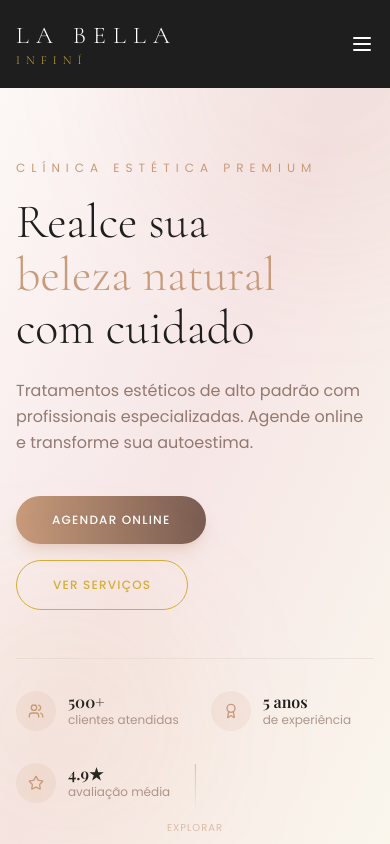
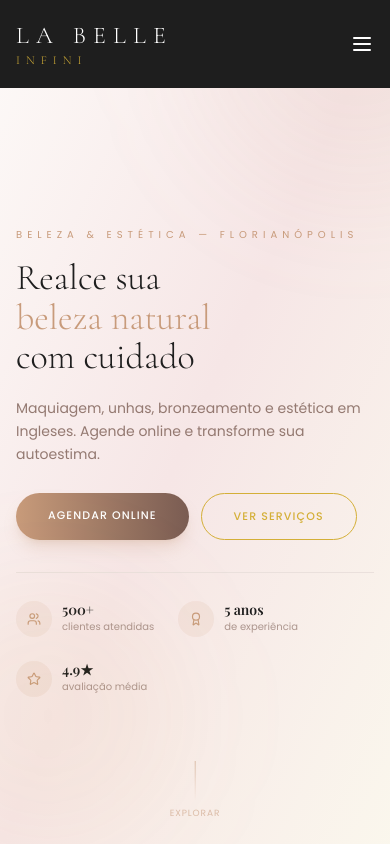
Before and after one commit to yorkt1/La-bella, a Next.js app in the folder apps/web/: page / in a window 390 px wide. Shown: the top 844 px of the page. Built offline with nearby package versions, Linux system fonts and the light colour scheme.

Commit message:
pode dale

```diff
--- a/apps/web/src/app/admin/login/page.tsx
+++ b/apps/web/src/app/admin/login/page.tsx
@@ -50,13 +50,13 @@ export default function LoginPage() {
             className="text-3xl font-light text-white tracking-[0.3em] uppercase"
             style={{ fontFamily: 'var(--font-cormorant)' }}
           >
-            La Bella
+            La Belle
           </p>
           <p
             className="text-sm font-light text-[#D4AF37] tracking-[0.5em] uppercase"
             style={{ fontFamily: 'var(--font-cormorant)' }}
           >
-            Infiní
+            Infini
           </p>
           <p
             className="text-white/40 text-xs tracking-widest uppercase mt-3"
--- a/apps/web/src/app/contato/page.tsx
+++ b/apps/web/src/app/contato/page.tsx
@@ -5,7 +5,7 @@ import { MapPin, Phone, Mail, Clock, MessageCircle } from 'lucide-react'
 
 export const metadata: Metadata = {
   title: 'Contato',
-  description: 'Entre em contato com a La Bella Infiní. Endereço, telefone, WhatsApp e horários de funcionamento.',
+  description: 'Entre em contato com a La Belle Infini. Endereço, telefone, WhatsApp e horários de funcionamento.',
 }
 
 export default function ContatoPage() {
--- a/apps/web/src/app/layout.tsx
+++ b/apps/web/src/app/layout.tsx
@@ -26,16 +26,16 @@ const poppins = Poppins({
 
 export const metadata: Metadata = {
   title: {
-    template: '%s | La Bella Infiní',
-    default: 'La Bella Infiní — Clínica Estética Premium',
+    template: '%s | La Belle Infini',
+    default: 'La Belle Infini — Beleza & Estética em Florianópolis',
   },
   description:
-    'Tratamentos estéticos de alto padrão com agendamento online 24h. Facial, cílios, sobrancelhas e muito mais. Agende agora!',
+    'Espaço completo de beleza em Ingleses, Florianópolis. Maquiagem profissional, unhas, bronzeamento, estética e muito mais. Agende online!',
   keywords: ['clínica estética', 'agendamento online', 'facial', 'cílios', 'sobrancelhas', 'beleza'],
   openGraph: {
     type: 'website',
     locale: 'pt_BR',
-    siteName: 'La Bella Infiní',
+    siteName: 'La Belle Infini',
   },
 }
 
@@ -45,7 +45,7 @@ export default function RootLayout({ children }: { children: React.ReactNode })
       lang="pt-BR"
       className={`${cormorant.variable} ${playfair.variable} ${poppins.variable}`}
     >
-      <body className="bg-white antialiased">{children}</body>
+      <body className="bg-white antialiased overflow-x-hidden">{children}</body>
     </html>
   )
 }
--- a/apps/web/src/app/loja/page.tsx
+++ b/apps/web/src/app/loja/page.tsx
@@ -5,7 +5,7 @@ import { ShoppingBag } from 'lucide-react'
 import { createAdminClient } from '@/lib/supabase/server'
 
 export const metadata: Metadata = {
-  title: 'Loja | La Belle Infiní',
+  title: 'Loja | La Belle Infini',
   description: 'Produtos de beleza, cosméticos, perfumes, suplementos e muito mais. Ozontek e Mary Kay à pronta entrega.',
 }
 
--- a/apps/web/src/app/promocoes/page.tsx
+++ b/apps/web/src/app/promocoes/page.tsx
@@ -6,7 +6,7 @@ import { Tag, Clock } from 'lucide-react'
 
 export const metadata: Metadata = {
   title: 'Promoções',
-  description: 'Ofertas especiais e promoções exclusivas da La Bella Infiní.',
+  description: 'Ofertas especiais e promoções exclusivas da La Belle Infini.',
 }
 
 const promotions = [
--- a/apps/web/src/app/servicos/page.tsx
+++ b/apps/web/src/app/servicos/page.tsx
@@ -6,7 +6,7 @@ import { Footer } from '@/components/layout/footer'
 import { ArrowRight } from 'lucide-react'
 
 export const metadata: Metadata = {
-  title: 'Serviços | La Belle Infiní',
+  title: 'Serviços | La Belle Infini',
   description: 'Maquiagem profissional, unhas, bronzeamento e muito mais em Ingleses, Florianópolis. Conheça nossos serviços e valores.',
 }
 
--- a/apps/web/src/app/sobre/page.tsx
+++ b/apps/web/src/app/sobre/page.tsx
@@ -5,7 +5,7 @@ import Link from 'next/link'
 
 export const metadata: Metadata = {
   title: 'Sobre',
-  description: 'Conheça a La Bella Infiní, nossa história, missão e equipe de especialistas.',
+  description: 'Conheça a La Belle Infini, nossa história, missão e equipe de especialistas.',
 }
 
 const team = [
@@ -32,7 +32,7 @@ export default function SobrePage() {
               className="text-5xl lg:text-6xl font-light text-[#1E1E1E] mb-6"
               style={{ fontFamily: 'var(--font-cormorant)' }}
             >
-              Sobre a La Bella Infiní
+              Sobre a La Belle Infini
             </h1>
             <p
               className="text-[#7A5C52]/70 text-base leading-relaxed max-w-2xl mx-auto"
--- a/apps/web/src/components/admin/layout/sidebar.tsx
+++ b/apps/web/src/components/admin/layout/sidebar.tsx
@@ -51,13 +51,13 @@ export function Sidebar({ onClose }: SidebarProps) {
             className="text-xl font-light text-white tracking-[0.3em] uppercase leading-none"
             style={{ fontFamily: 'var(--font-cormorant)' }}
           >
-            La Bella
+            La Belle
           </p>
           <p
             className="text-[10px] font-light text-[#D4AF37] tracking-[0.5em] uppercase"
             style={{ fontFamily: 'var(--font-cormorant)' }}
           >
-            Infiní
+            Infini
           </p>
         </div>
         {onClose && (
--- a/apps/web/src/components/layout/footer.tsx
+++ b/apps/web/src/components/layout/footer.tsx
@@ -29,13 +29,13 @@ export function Footer() {
               className="text-2xl font-light text-white tracking-[0.3em] uppercase"
               style={{ fontFamily: 'var(--font-cormorant)' }}
             >
-              La Bella
+              La Belle
             </p>
             <p
               className="text-xs font-light text-[#D4AF37] tracking-[0.5em] uppercase"
               style={{ fontFamily: 'var(--font-cormorant)' }}
             >
-              Infiní
+              Infini
             </p>
           </div>
           <p className="text-sm leading-relaxed mb-6">
@@ -140,7 +140,7 @@ export function Footer() {
       <div className="border-t border-white/10">
         <div className="max-w-7xl mx-auto px-4 sm:px-6 lg:px-8 py-5 flex flex-col sm:flex-row items-center justify-between gap-3">
           <p className="text-xs text-white/40">
-            © {new Date().getFullYear()} La Bella Infiní. Todos os direitos reservados.
+            © {new Date().getFullYear()} La Belle Infini. Todos os direitos reservados.
           </p>
           <div className="flex items-center gap-4">
             <p className="text-xs text-white/40">
--- a/apps/web/src/components/layout/header.tsx
+++ b/apps/web/src/components/layout/header.tsx
@@ -35,13 +35,13 @@ export function Header() {
             className="text-2xl font-light text-white tracking-[0.3em] uppercase transition-colors group-hover:text-[#D4AF37]"
             style={{ fontFamily: 'var(--font-cormorant)' }}
           >
-            La Bella
+            La Belle
           </span>
           <span
             className="text-xs font-light text-[#D4AF37] tracking-[0.5em] uppercase"
             style={{ fontFamily: 'var(--font-cormorant)' }}
           >
-            Infiní
+            Infini
           </span>
         </Link>
 
--- a/apps/web/src/components/sections/about-section.tsx
+++ b/apps/web/src/components/sections/about-section.tsx
@@ -33,7 +33,7 @@ export function AboutSection() {
           <div className="aspect-[4/3] rounded-3xl relative overflow-hidden">
             <Image
               src="https://res.cloudinary.com/dqewxdbfx/image/upload/v1780018047/foto_da_fachada_tssmkt.jpg"
-              alt="La Belle Infiní — Fachada"
+              alt="La Belle Infini — Fachada"
               fill
               className="object-cover"
             />
@@ -76,7 +76,7 @@ export function AboutSection() {
             className="text-[#7A5C52]/80 text-sm leading-relaxed mb-8"
             style={{ fontFamily: 'var(--font-poppins)' }}
           >
-            A La Belle Infiní é um espaço completo de beleza e bem-estar em Ingleses, Florianópolis.
+            A La Belle Infini é um espaço completo de beleza e bem-estar em Ingleses, Florianópolis.
             Oferecemos maquiagem, unhas, bronzeamento, estética e muito mais — tudo em um único lugar,
             com profissionais dedicadas a realçar a sua beleza com carinho e excelência.
           </p>
--- a/apps/web/src/components/sections/hero.tsx
+++ b/apps/web/src/components/sections/hero.tsx
@@ -13,27 +13,27 @@ const badges = [
 
 export function HeroSection() {
   return (
-    <section className="relative min-h-screen bg-gradient-to-br from-[#FDFAF8] via-[#F6E6E6] to-[#E8D5A3]/20 flex items-center pt-24 overflow-hidden">
-      {/* Decorative circle */}
-      <div className="absolute -top-32 -right-32 w-96 h-96 rounded-full bg-[#C89B7B]/8 blur-3xl pointer-events-none" />
-      <div className="absolute bottom-0 -left-20 w-72 h-72 rounded-full bg-[#D4AF37]/6 blur-3xl pointer-events-none" />
+    <section className="relative h-screen max-h-screen bg-gradient-to-br from-[#FDFAF8] via-[#F6E6E6] to-[#E8D5A3]/20 flex items-center overflow-hidden">
+      {/* Decorative blobs — ficam dentro do overflow-hidden */}
+      <div className="absolute -top-32 -right-32 w-80 h-80 rounded-full bg-[#C89B7B]/8 blur-3xl pointer-events-none" />
+      <div className="absolute bottom-0 -left-20 w-64 h-64 rounded-full bg-[#D4AF37]/6 blur-3xl pointer-events-none" />
 
-      <div className="max-w-7xl mx-auto px-4 sm:px-6 lg:px-8 grid lg:grid-cols-2 gap-16 items-center w-full py-16">
-        {/* Text */}
+      <div className="max-w-7xl mx-auto px-4 sm:px-6 lg:px-8 grid lg:grid-cols-2 gap-10 items-center w-full pt-20">
+        {/* Texto */}
         <motion.div
-          initial={{ opacity: 0, y: 30 }}
+          initial={{ opacity: 0, y: 24 }}
           animate={{ opacity: 1, y: 0 }}
-          transition={{ duration: 0.9, ease: 'easeOut' }}
+          transition={{ duration: 0.8, ease: 'easeOut' }}
         >
           <p
-            className="text-[#C89B7B] text-xs tracking-[0.5em] uppercase mb-5"
+            className="text-[#C89B7B] text-[10px] tracking-[0.5em] uppercase mb-4"
             style={{ fontFamily: 'var(--font-poppins)' }}
           >
-            Clínica Estética Premium
+            Beleza & Estética — Florianópolis
           </p>
 
           <h1
-            className="text-5xl lg:text-[4.5rem] font-light text-[#1E1E1E] leading-[1.1] mb-6"
+            className="text-4xl lg:text-5xl xl:text-[3.5rem] font-light text-[#1E1E1E] leading-[1.1] mb-5"
             style={{ fontFamily: 'var(--font-cormorant)' }}
           >
             Realce sua
@@ -44,24 +44,24 @@ export function HeroSection() {
           </h1>
 
           <p
-            className="text-[#7A5C52]/80 text-base leading-relaxed mb-10 max-w-md"
+            className="text-[#7A5C52]/80 text-sm leading-relaxed mb-7 max-w-md"
             style={{ fontFamily: 'var(--font-poppins)' }}
           >
-            Tratamentos estéticos de alto padrão com profissionais especializadas.
+            Maquiagem, unhas, bronzeamento e estética em Ingleses.
             Agende online e transforme sua autoestima.
           </p>
 
-          <div className="flex flex-wrap gap-4">
+          <div className="flex flex-wrap gap-3">
             <Link
               href="/agendar"
-              className="bg-gradient-to-r from-[#C89B7B] to-[#7A5C52] text-white text-xs font-medium tracking-widest uppercase px-9 py-4 rounded-full hover:opacity-90 transition-all duration-200 shadow-lg shadow-[#C89B7B]/25"
+              className="bg-gradient-to-r from-[#C89B7B] to-[#7A5C52] text-white text-[11px] font-medium tracking-widest uppercase px-8 py-3.5 rounded-full hover:opacity-90 transition-all duration-200 shadow-lg shadow-[#C89B7B]/25"
               style={{ fontFamily: 'var(--font-poppins)' }}
             >
               Agendar Online
             </Link>
             <Link
               href="/servicos"
-              className="border border-[#D4AF37] text-[#D4AF37] text-xs font-medium tracking-widest uppercase px-9 py-4 rounded-full hover:bg-[#D4AF37]/10 transition-all duration-200"
+              className="border border-[#D4AF37] text-[#D4AF37] text-[11px] font-medium tracking-widest uppercase px-8 py-3.5 rounded-full hover:bg-[#D4AF37]/10 transition-all duration-200"
               style={{ fontFamily: 'var(--font-poppins)' }}
             >
               Ver Serviços
@@ -69,23 +69,17 @@ export function HeroSection() {
           </div>
 
           {/* Social proof */}
-          <div className="flex flex-wrap gap-8 mt-12 pt-8 border-t border-[#EAE0DC]">
+          <div className="flex flex-wrap gap-6 mt-8 pt-7 border-t border-[#EAE0DC]">
             {badges.map(({ icon: Icon, value, label }) => (
-              <div key={label} className="flex items-center gap-3">
-                <div className="w-10 h-10 rounded-full bg-[#C89B7B]/12 flex items-center justify-center">
-                  <Icon size={16} className="text-[#C89B7B]" />
+              <div key={label} className="flex items-center gap-2.5">
+                <div className="w-9 h-9 rounded-full bg-[#C89B7B]/12 flex items-center justify-center shrink-0">
+                  <Icon size={14} className="text-[#C89B7B]" />
                 </div>
                 <div>
-                  <p
-                    className="text-base font-semibold text-[#1E1E1E] leading-none"
-                    style={{ fontFamily: 'var(--font-playfair)' }}
-                  >
+                  <p className="text-sm font-semibold text-[#1E1E1E] leading-none" style={{ fontFamily: 'var(--font-playfair)' }}>
                     {value}
                   </p>
-                  <p
-                    className="text-xs text-[#7A5C52]/60 mt-0.5"
-                    style={{ fontFamily: 'var(--font-poppins)' }}
-                  >
+                  <p className="text-[10px] text-[#7A5C52]/60 mt-0.5" style={{ fontFamily: 'var(--font-poppins)' }}>
                     {label}
                   </p>
                 </div>
@@ -94,65 +88,59 @@ export function HeroSection() {
           </div>
         </motion.div>
 
-        {/* Visual */}
+        {/* Foto */}
         <motion.div
-          initial={{ opacity: 0, scale: 0.93 }}
+          initial={{ opacity: 0, scale: 0.95 }}
           animate={{ opacity: 1, scale: 1 }}
-          transition={{ duration: 1.1, ease: 'easeOut', delay: 0.15 }}
+          transition={{ duration: 1, ease: 'easeOut', delay: 0.15 }}
           className="relative hidden lg:block"
         >
-          {/* Main photo */}
           <div
-            className="relative w-full aspect-[4/5] overflow-hidden"
-            style={{ borderRadius: '60% 40% 30% 70% / 60% 30% 70% 40%' }}
+            className="relative w-full overflow-hidden"
+            style={{
+              aspectRatio: '4/5',
+              maxHeight: 'calc(100vh - 140px)',
+              borderRadius: '60% 40% 30% 70% / 60% 30% 70% 40%',
+            }}
           >
             <Image
               src="https://res.cloudinary.com/dqewxdbfx/image/upload/v1780018046/foto_central_da_dona_ezzmtr.jpg"
-              alt="La Belle Infiní"
+              alt="La Belle Infini"
               fill
               className="object-cover"
               priority
             />
           </div>
 
-          {/* Floating card — agendamento */}
+          {/* Card agendamento */}
           <motion.div
-            initial={{ opacity: 0, x: -20 }}
+            initial={{ opacity: 0, x: -16 }}
             animate={{ opacity: 1, x: 0 }}
-            transition={{ delay: 0.6, duration: 0.6 }}
-            className="absolute -bottom-4 -left-6 bg-white rounded-2xl shadow-xl shadow-[#7A5C52]/10 p-4 flex items-center gap-3 max-w-[200px]"
+            transition={{ delay: 0.6, duration: 0.5 }}
+            className="absolute -bottom-2 -left-4 bg-white rounded-2xl shadow-xl shadow-[#7A5C52]/10 p-3.5 flex items-center gap-3 max-w-[190px]"
           >
-            <div className="w-10 h-10 rounded-full bg-[#E0F4F1] flex items-center justify-center shrink-0">
-              <Star size={16} className="text-[#006064] fill-[#006064]" />
+            <div className="w-9 h-9 rounded-full bg-[#E0F4F1] flex items-center justify-center shrink-0">
+              <Star size={14} className="text-[#006064] fill-[#006064]" />
             </div>
             <div>
-              <p
-                className="text-xs font-medium text-[#1E1E1E] leading-tight"
-                style={{ fontFamily: 'var(--font-poppins)' }}
-              >
+              <p className="text-xs font-medium text-[#1E1E1E] leading-tight" style={{ fontFamily: 'var(--font-poppins)' }}>
                 Agendamento online
               </p>
-              <p
-                className="text-[10px] text-[#7A5C52]/60 mt-0.5"
-                style={{ fontFamily: 'var(--font-poppins)' }}
-              >
+              <p className="text-[10px] text-[#7A5C52]/60 mt-0.5" style={{ fontFamily: 'var(--font-poppins)' }}>
                 Disponível 24h
               </p>
             </div>
           </motion.div>
 
-          {/* Floating card — whatsapp */}
+          {/* Card WhatsApp */}
           <motion.div
-            initial={{ opacity: 0, x: 20 }}
+            initial={{ opacity: 0, x: 16 }}
             animate={{ opacity: 1, x: 0 }}
-            transition={{ delay: 0.8, duration: 0.6 }}
-            className="absolute top-8 -right-4 bg-[#1E1E1E] rounded-2xl shadow-xl p-4 flex items-center gap-3"
+            transition={{ delay: 0.8, duration: 0.5 }}
+            className="absolute top-6 -right-3 bg-[#1E1E1E] rounded-2xl shadow-xl p-3.5 flex items-center gap-2.5"
           >
-            <MessageCircle size={18} className="text-[#25D366]" />
-            <p
-              className="text-[11px] text-white"
-              style={{ fontFamily: 'var(--font-poppins)' }}
-            >
+            <MessageCircle size={16} className="text-[#25D366] shrink-0" />
+            <p className="text-[11px] text-white" style={{ fontFamily: 'var(--font-poppins)' }}>
               Lembretes automáticos
             </p>
           </motion.div>
@@ -163,14 +151,11 @@ export function HeroSection() {
       <motion.div
         initial={{ opacity: 0 }}
         animate={{ opacity: 1 }}
-        transition={{ delay: 1.5 }}
-        className="absolute bottom-8 left-1/2 -translate-x-1/2 flex flex-col items-center gap-2"
+        transition={{ delay: 1.4 }}
+        className="absolute bottom-6 left-1/2 -translate-x-1/2 flex flex-col items-center gap-1.5"
       >
-        <div className="w-px h-12 bg-gradient-to-b from-[#C89B7B]/60 to-transparent" />
-        <p
-          className="text-[10px] text-[#C89B7B]/60 tracking-widest uppercase"
-          style={{ fontFamily: 'var(--font-poppins)' }}
-        >
+        <div className="w-px h-10 bg-gradient-to-b from-[#C89B7B]/60 to-transparent" />
+        <p className="text-[9px] text-[#C89B7B]/60 tracking-widest uppercase" style={{ fontFamily: 'var(--font-poppins)' }}>
           Explorar
         </p>
       </motion.div>
```
